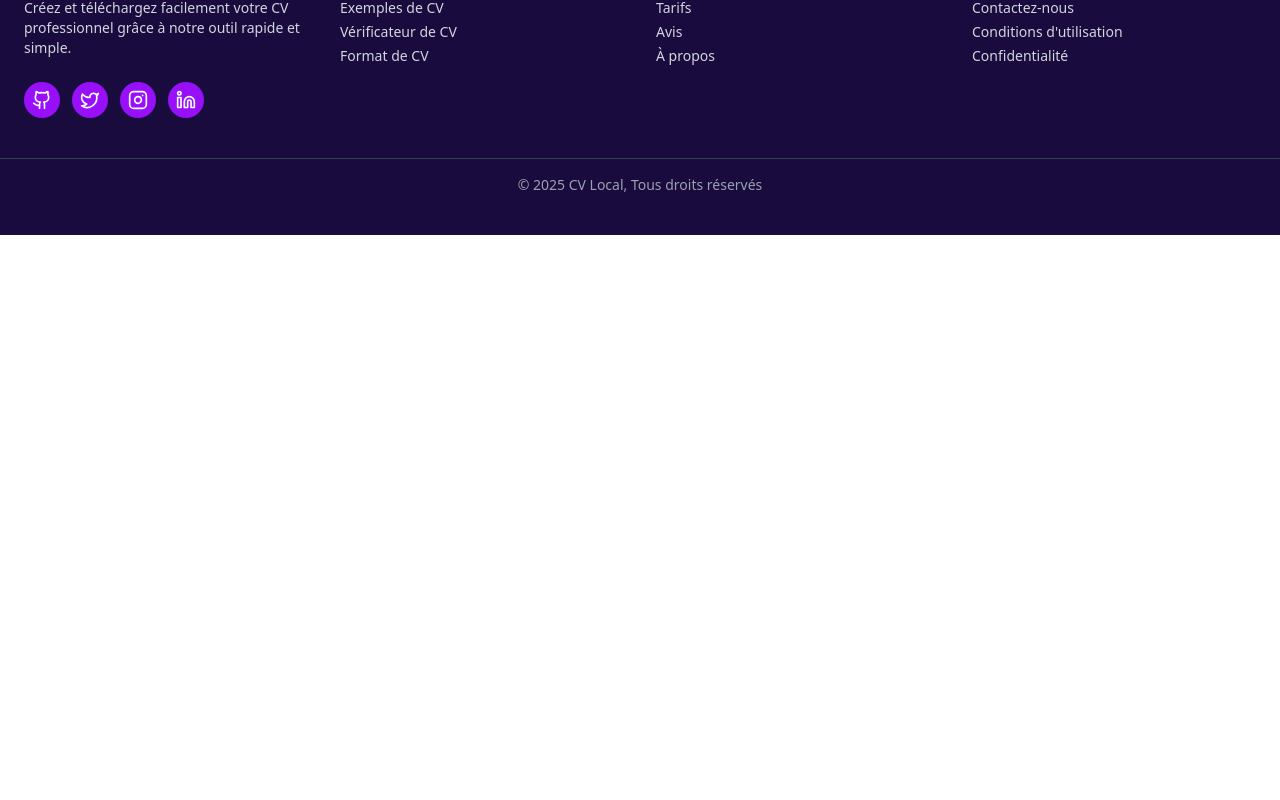
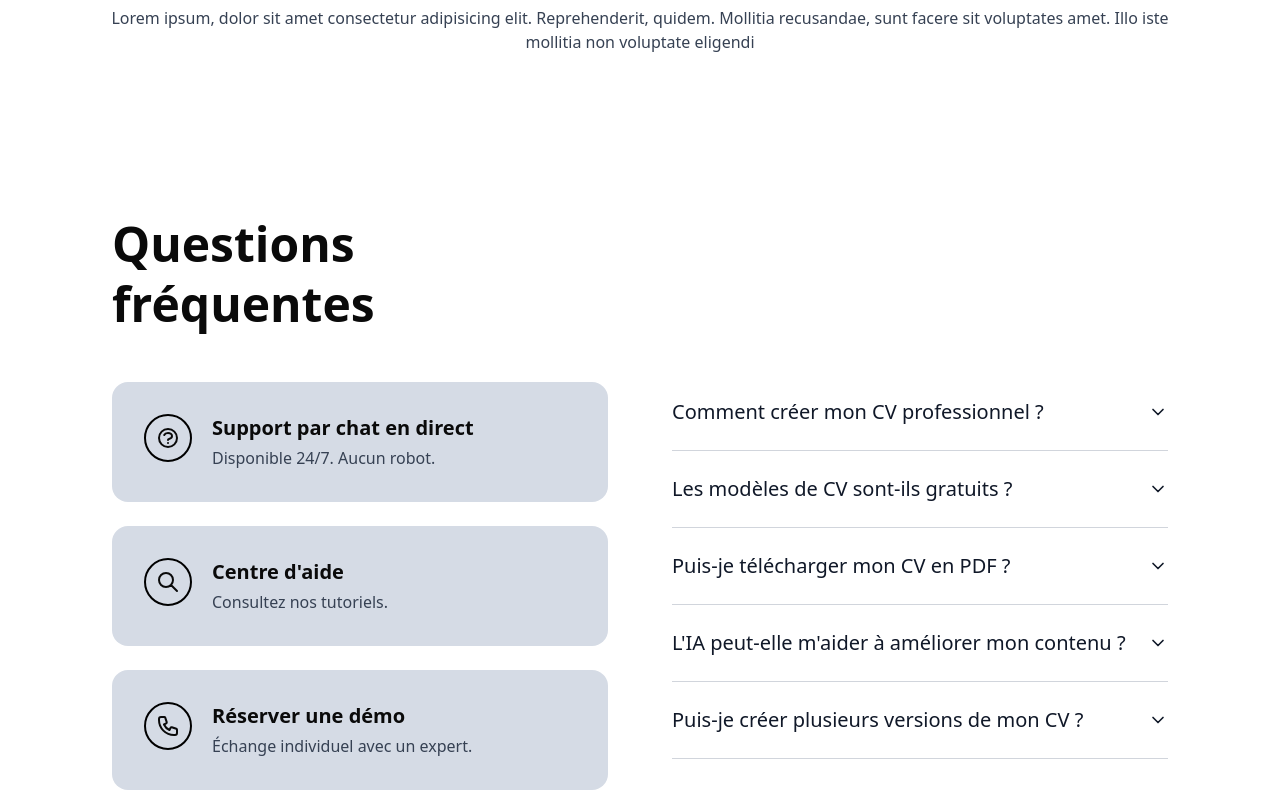
Before and after one commit to OlympBlack/mon-cv-local, a React (Vite) app: page / in a window 1280 px wide. Shown: the part 340-1140 px from the top of the page. Before the commit the page ends 800 px from the top, so only its background shows below. Built offline with nearby package versions, Linux system fonts and the light colour scheme.

Commit message:
Added faq component

```diff
--- a/src/App.css
+++ b/src/App.css
@@ -52,3 +52,21 @@ h1, h2, h3 {
 .read-the-docs {
   color: #888;
 }
+
+
+body {
+  margin: 0;
+  padding: 0;
+}
+
+.app-container {
+  max-width: 1400px;
+  margin: 0 auto;
+  padding: 0 20px;
+}
+
+.app-container-narrow {
+  max-width: 1200px;
+  margin: 0 auto;
+  padding: 0 20px;
+}
--- a/src/App.tsx
+++ b/src/App.tsx
@@ -1,16 +1,19 @@
 import Navbar from "./components/ui/navbar";
 import Footer from "./components/ui/footer";
+import FAQ from "./components/ui/faq";
 
 function App() {
   return (
     <div>
       <Navbar />
-      <div className="text-center">
-        <h1>Contenu vide</h1>
-        <p>Lorem ipsum, dolor sit amet consectetur adipisicing elit. Reprehenderit, quidem. Mollitia recusandae, sunt facere sit voluptates amet. Illo iste mollitia non voluptate eligendi explicabo a ab tempore, iusto vero nostrum!</p>
-        <p>Lorem ipsum, dolor sit amet consectetur adipisicing elit. Reprehenderit, quidem. Mollitia recusandae, sunt facere sit voluptates amet. Illo iste mollitia non voluptate eligendi explicabo a ab tempore, iusto vero nostrum!</p>
-        <p>Lorem ipsum, dolor sit amet consectetur adipisicing elit. Reprehenderit, quidem. Mollitia recusandae, sunt facere sit voluptates amet. Illo iste mollitia non voluptate eligendi</p>
-
+      <div className="max-w-6xl mx-auto px-6">
+        <div className="text-center py-20">
+          <h1 className="text-4xl font-bold mb-6">Contenu vide</h1>
+          <p className="mb-4 text-gray-700">Lorem ipsum, dolor sit amet consectetur adipisicing elit. Reprehenderit, quidem. Mollitia recusandae, sunt facere sit voluptates amet. Illo iste mollitia non voluptate eligendi explicabo a ab tempore, iusto vero nostrum!</p>
+          <p className="mb-4 text-gray-700">Lorem ipsum, dolor sit amet consectetur adipisicing elit. Reprehenderit, quidem. Mollitia recusandae, sunt facere sit voluptates amet. Illo iste mollitia non voluptate eligendi explicabo a ab tempore, iusto vero nostrum!</p>
+          <p className="text-gray-700">Lorem ipsum, dolor sit amet consectetur adipisicing elit. Reprehenderit, quidem. Mollitia recusandae, sunt facere sit voluptates amet. Illo iste mollitia non voluptate eligendi</p>
+        </div>
+        <FAQ />
       </div>
       <Footer />
     </div>
--- /dev/null
+++ b/src/components/ui/accordion.tsx
@@ -0,0 +1,25 @@
+import * as React from "react";
+
+export const Accordion = ({ children, type, className }: any) => {
+  return (
+    <div className={className}>
+      {children}
+    </div>
+  );
+};
+
+export const AccordionItem = ({ value, children }: any) => {
+  return <div data-value={value}>{children}</div>;
+};
+
+export const AccordionTrigger = ({ children, className }: any) => {
+  return (
+    <button className={className} type="button">
+      {children}
+    </button>
+  );
+};
+
+export const AccordionContent = ({ children, className }: any) => {
+  return <div className={className}>{children}</div>;
+};
--- /dev/null
+++ b/src/components/ui/faq.tsx
@@ -0,0 +1,158 @@
+import React, { useState } from 'react';
+import { ChevronDown } from 'lucide-react';
+
+const Accordion = ({ children, type, className }: any) => {
+  const [openItem, setOpenItem] = useState<string | null>(null);
+
+  return (
+    <div className={className}>
+      {React.Children.map(children, child =>
+        React.cloneElement(child, {
+          isOpen: openItem === child.props.value,
+          onToggle: () => setOpenItem(openItem === child.props.value ? null : child.props.value)
+        })
+      )}
+    </div>
+  );
+};
+
+const AccordionItem = ({ value, children, isOpen, onToggle }: any) => {
+  return (
+    <div data-value={value} className="border-b border-gray-300">
+      {React.Children.map(children, child =>
+        React.cloneElement(child, { isOpen, onToggle })
+      )}
+    </div>
+  );
+};
+
+const AccordionTrigger = ({ children, className, isOpen, onToggle }: any) => {
+  return (
+    <button
+      className={`flex items-center justify-between py-6 font-normal text-xl w-full text-left ${className || ''}`}
+      type="button"
+      onClick={onToggle}
+    >
+      {children}
+      <ChevronDown
+        className={`h-5 w-5 shrink-0 transition-transform duration-200 ${isOpen ? 'rotate-180' : ''}`}
+      />
+    </button>
+  );
+};
+
+const AccordionContent = ({ children, className, isOpen }: any) => {
+  return (
+    <div
+      className={`overflow-hidden transition-all duration-300 ${isOpen ? 'max-h-96 opacity-100' : 'max-h-0 opacity-0'}`}
+    >
+      <div className={`pb-6 pt-0 ${className || ''}`}>{children}</div>
+    </div>
+  );
+};
+
+export default function FAQ() {
+  return (
+    <section className="w-full py-20 px-6">
+      <div className="max-w-6xl mx-auto">
+        <div className="grid grid-cols-1 lg:grid-cols-2 gap-16">
+
+          {/* Left Column */}
+          <div className="flex flex-col gap-6">
+            <h2 className="text-5xl font-bold mb-6 leading-tight">
+              Questions<br />fréquentes
+            </h2>
+
+            <div className="p-8 rounded-2xl bg-[#D5DBE5] flex items-start gap-5">
+              <div className="w-12 h-12 rounded-full border-2 border-black flex items-center justify-center flex-shrink-0">
+                <svg className="w-6 h-6" fill="none" stroke="currentColor" viewBox="0 0 24 24">
+                  <path strokeLinecap="round" strokeLinejoin="round" strokeWidth={2} d="M8.228 9c.549-1.165 2.03-2 3.772-2 2.21 0 4 1.343 4 3 0 1.4-1.278 2.575-3.006 2.907-.542.104-.994.54-.994 1.093m0 3h.01M21 12a9 9 0 11-18 0 9 9 0 0118 0z" />
+                </svg>
+              </div>
+              <div>
+                <h3 className="font-semibold text-xl mb-1">Support par chat en direct</h3>
+                <p className="text-gray-700 text-base">Disponible 24/7. Aucun robot.</p>
+              </div>
+            </div>
+
+            <div className="p-8 rounded-2xl bg-[#D5DBE5] flex items-start gap-5">
+              <div className="w-12 h-12 rounded-full border-2 border-black flex items-center justify-center flex-shrink-0">
+                <svg className="w-6 h-6" fill="none" stroke="currentColor" viewBox="0 0 24 24">
+                  <path strokeLinecap="round" strokeLinejoin="round" strokeWidth={2} d="M21 21l-6-6m2-5a7 7 0 11-14 0 7 7 0 0114 0z" />
+                </svg>
+              </div>
+              <div>
+                <h3 className="font-semibold text-xl mb-1">Centre d'aide</h3>
+                <p className="text-gray-700 text-base">Consultez nos tutoriels.</p>
+              </div>
+            </div>
+
+            <div className="p-8 rounded-2xl bg-[#D5DBE5] flex items-start gap-5">
+              <div className="w-12 h-12 rounded-full border-2 border-black flex items-center justify-center flex-shrink-0">
+                <svg className="w-6 h-6" fill="none" stroke="currentColor" viewBox="0 0 24 24">
+                  <path strokeLinecap="round" strokeLinejoin="round" strokeWidth={2} d="M3 5a2 2 0 012-2h3.28a1 1 0 01.948.684l1.498 4.493a1 1 0 01-.502 1.21l-2.257 1.13a11.042 11.042 0 005.516 5.516l1.13-2.257a1 1 0 011.21-.502l4.493 1.498a1 1 0 01.684.949V19a2 2 0 01-2 2h-1C9.716 21 3 14.284 3 6V5z" />
+                </svg>
+              </div>
+              <div>
+                <h3 className="font-semibold text-xl mb-1">Réserver une démo</h3>
+                <p className="text-gray-700 text-base">Échange individuel avec un expert.</p>
+              </div>
+            </div>
+          </div>
+
+          {/* Right Column - Accordion */}
+          <div className="flex flex-col justify-start pt-20 mt-20">
+            <Accordion type="single" collapsible className="w-full">
+
+              <AccordionItem value="item-1">
+                <AccordionTrigger className="text-gray-900">
+                  Comment créer mon CV professionnel ?
+                </AccordionTrigger>
+                <AccordionContent className="text-gray-700 text-base leading-relaxed">
+                  Une fois inscrit, vous accédez à notre générateur de CV intuitif. Choisissez parmi nos modèles professionnels, remplissez vos informations et notre IA vous aide à optimiser votre contenu pour maximiser vos chances.
+                </AccordionContent>
+              </AccordionItem>
+
+              <AccordionItem value="item-2">
+                <AccordionTrigger className="text-gray-900">
+                  Les modèles de CV sont-ils gratuits ?
+                </AccordionTrigger>
+                <AccordionContent className="text-gray-700 text-base leading-relaxed">
+                  Oui, nous proposons plusieurs modèles gratuits de qualité professionnelle. Des modèles premium avec des fonctionnalités avancées sont également disponibles.
+                </AccordionContent>
+              </AccordionItem>
+
+              <AccordionItem value="item-3">
+                <AccordionTrigger className="text-gray-900">
+                  Puis-je télécharger mon CV en PDF ?
+                </AccordionTrigger>
+                <AccordionContent className="text-gray-700 text-base leading-relaxed">
+                  Absolument ! Vous pouvez télécharger votre CV en format PDF haute qualité, prêt à être envoyé aux recruteurs ou imprimé.
+                </AccordionContent>
+              </AccordionItem>
+
+              <AccordionItem value="item-4">
+                <AccordionTrigger className="text-gray-900">
+                  L'IA peut-elle m'aider à améliorer mon contenu ?
+                </AccordionTrigger>
+                <AccordionContent className="text-gray-700 text-base leading-relaxed">
+                  Oui, notre assistant IA analyse votre CV et vous propose des suggestions personnalisées pour améliorer vos descriptions, mettre en valeur vos compétences et adapter votre CV au poste visé.
+                </AccordionContent>
+              </AccordionItem>
+
+              <AccordionItem value="item-5">
+                <AccordionTrigger className="text-gray-900">
+                  Puis-je créer plusieurs versions de mon CV ?
+                </AccordionTrigger>
+                <AccordionContent className="text-gray-700 text-base leading-relaxed">
+                  Bien sûr ! Vous pouvez créer et sauvegarder plusieurs versions de votre CV pour les adapter à différents postes ou secteurs d'activité.
+                </AccordionContent>
+              </AccordionItem>
+
+            </Accordion>
+          </div>
+        </div>
+      </div>
+    </section>
+  );
+}
```
